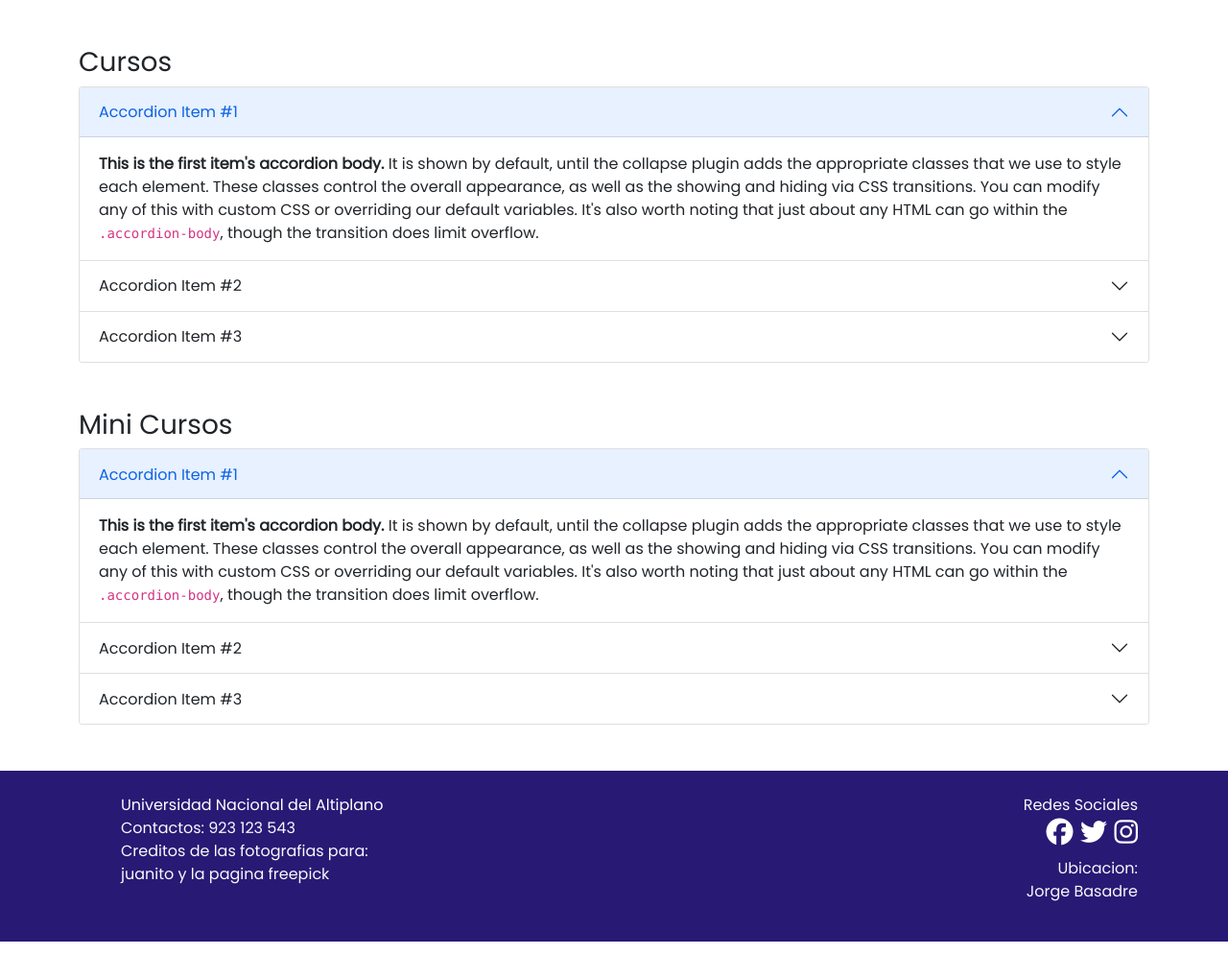
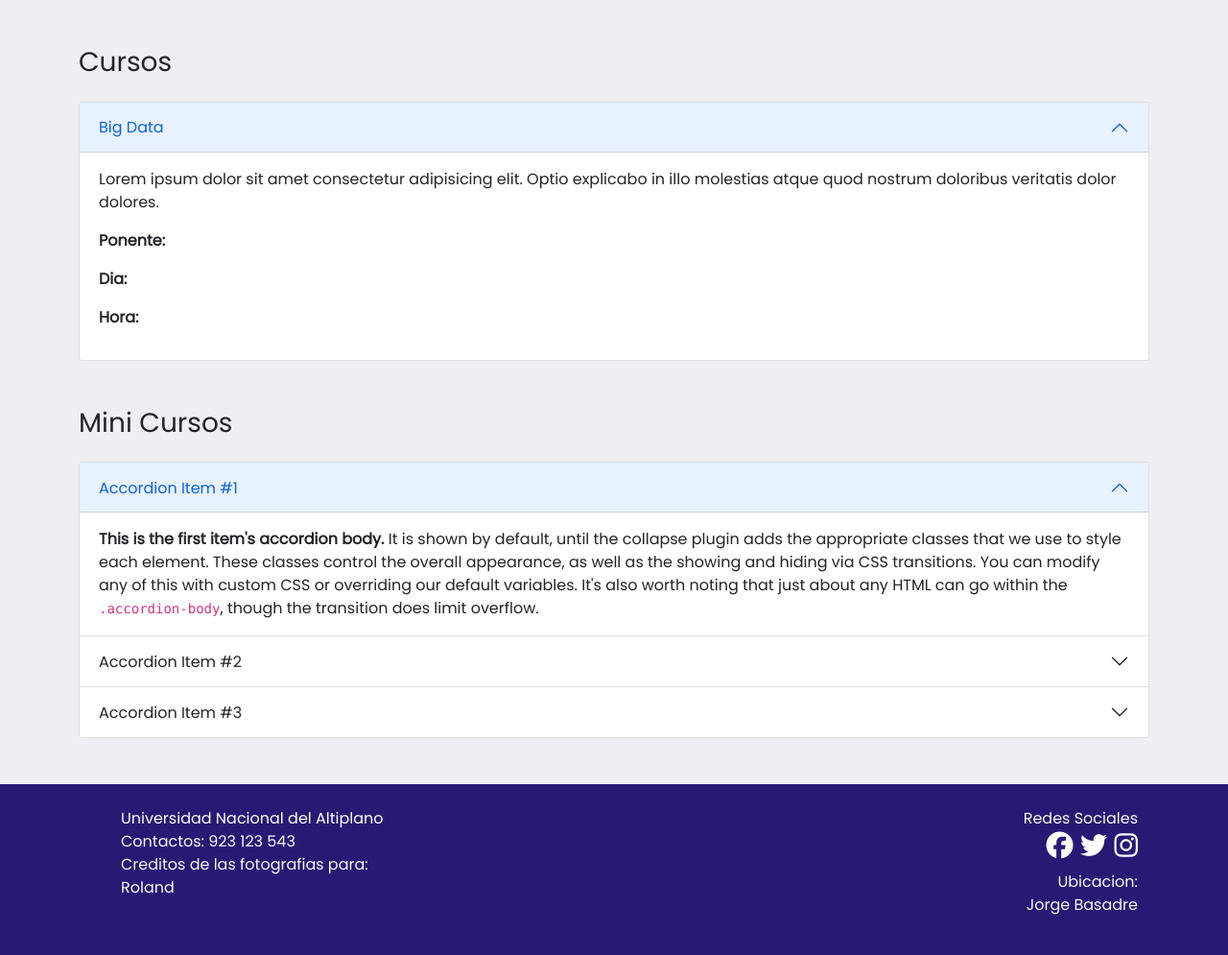
Before and after one commit to NachiParra/finesi-coneest, a Django app: page /cursos/ in a window 1280 px wide. Shown: the part 56-1051 px from the top of the page at 96% size. Run offline with Django 4.2, Linux system fonts and the light colour scheme; some libraries are stand-ins or nearby versions.

Commit message:
second commit

```diff
--- a/congreso/static/css/app.css
+++ b/congreso/static/css/app.css
@@ -1,3 +1,30 @@
 *{
     font-family: 'Poppins', sans-serif;
 }
+
+.navbar {
+    background: #281975;
+}
+
+
+.section-curso{
+    background: #eeeff3;
+}
+
+
+
+
+
+.custom-footer{
+
+    background: #281975;
+}
+
+.custom-footer ul li {
+    list-style: none;
+}
+
+.custom-footer ul li a {
+    color: white;
+    text-decoration: none;
+}
--- a/congreso/templates/coneest/app.html
+++ b/congreso/templates/coneest/app.html
@@ -20,21 +20,11 @@
     <link rel="preconnect" href="https://fonts.googleapis.com">
     <link rel="preconnect" href="https://fonts.gstatic.com" crossorigin>
     <link href="https://fonts.googleapis.com/css2?family=Poppins&display=swap" rel="stylesheet">
+    <script src="https://kit.fontawesome.com/71bc0b313b.js" crossorigin="anonymous"></script>
     <link rel="stylesheet" href="{% static 'css/app.css' %}">
-    <script src="https://kit.fontawesome.com/71bc0b313b.js" crossorigin="anonymous"></script>
 </head>
 
 <body>
-
-    <style>
-        .navbar {
-            background: #281975;
-        }
-
-        .custom-footer {
-            background: #281975;
-        }
-    </style>
 
     <!-- nav bar -->
     <nav class="navbar navbar-expand-lg navbar-dark">
@@ -72,18 +62,7 @@
 
     {% endblock %}
 
-
-    <style>
-        .custom-footer ul li{
-            list-style: none;
-        }
-        .custom-footer ul li a{
-            color: white;
-            text-decoration: none;
-        }
-    </style>
-
-
+    <!-- footer -->
 
     <section class="custom-footer">
         <div class="container p-4">
@@ -93,7 +72,7 @@
                         <li><a href="">Universidad Nacional del Altiplano</a></li>
                         <li>Contactos: 923 123 543</li>
                         <li>Creditos de las fotografias para:</li>
-                        <li>juanito y la pagina freepick</li>
+                        <li>Roland</li>
                 </div>
                 <div class="col-md-6 text-light text-end">
                     <ul>
--- a/congreso/templates/coneest/cursos/cursos.html
+++ b/congreso/templates/coneest/cursos/cursos.html
@@ -2,86 +2,91 @@
 
 {% block content %}
 
-<section>
+<section class="section-curso">
   <div class="p-4"></div>
   <div class="container">
     <p class="h3">Cursos</p>
+    <div class="p-2"></div>
     <div class="accordion" id="accordionExample">
       <div class="accordion-item">
         <h2 class="accordion-header" id="headingOne">
-                <button class="accordion-button" type="button" data-bs-toggle="collapse" data-bs-target="#collapseOne" aria-expanded="true" aria-controls="collapseOne">
+          <button class="accordion-button" type="button" data-bs-toggle="collapse" data-bs-target="#collapseOne"
+            aria-expanded="true" aria-controls="collapseOne">
+            Big Data
+          </button>
+        </h2>
+        <div id="collapseOne" class="accordion-collapse collapse show" aria-labelledby="headingOne"
+          data-bs-parent="#accordionExample">
+          <div class="accordion-body">
+            <p>Lorem ipsum dolor sit amet consectetur adipisicing elit. Optio explicabo in illo molestias atque quod nostrum doloribus veritatis dolor dolores.</p>
+            <p><strong>Ponente: </strong></p>
+            <p><strong>Dia: </strong></p>
+            <p><strong>Hora: </strong></p>
+          </div>
+        </div>
+      </div>
+    </div>
+  </div>
+
+
+
+
+  <div class="p-4"></div>
+  <div class="container">
+    <p class="h3">Mini Cursos</p>
+    <div class="p-2"></div>
+    <div class="accordion" id="accordionExample">
+      <div class="accordion-item">
+        <h2 class="accordion-header" id="headingOne">
+          <button class="accordion-button" type="button" data-bs-toggle="collapse" data-bs-target="#collapseOne1"
+            aria-expanded="true" aria-controls="collapseOne1">
             Accordion Item #1
           </button>
         </h2>
-              <div id="collapseOne" class="accordion-collapse collapse show" aria-labelledby="headingOne" data-bs-parent="#accordionExample">
+        <div id="collapseOne1" class="accordion-collapse collapse show" aria-labelledby="headingOne"
+          data-bs-parent="#accordionExample">
           <div class="accordion-body">
-                  <strong>This is the first item's accordion body.</strong> It is shown by default, until the collapse plugin adds the appropriate classes that we use to style each element. These classes control the overall appearance, as well as the showing and hiding via CSS transitions. You can modify any of this with custom CSS or overriding our default variables. It's also worth noting that just about any HTML can go within the <code>.accordion-body</code>, though the transition does limit overflow.
+            <strong>This is the first item's accordion body.</strong> It is shown by default, until the collapse plugin
+            adds the appropriate classes that we use to style each element. These classes control the overall
+            appearance, as well as the showing and hiding via CSS transitions. You can modify any of this with custom
+            CSS or overriding our default variables. It's also worth noting that just about any HTML can go within the
+            <code>.accordion-body</code>, though the transition does limit overflow.
           </div>
         </div>
       </div>
       <div class="accordion-item">
         <h2 class="accordion-header" id="headingTwo">
-                <button class="accordion-button collapsed" type="button" data-bs-toggle="collapse" data-bs-target="#collapseTwo" aria-expanded="false" aria-controls="collapseTwo">
+          <button class="accordion-button collapsed" type="button" data-bs-toggle="collapse"
+            data-bs-target="#collapseTwo" aria-expanded="false" aria-controls="collapseTwo">
             Accordion Item #2
           </button>
         </h2>
-              <div id="collapseTwo" class="accordion-collapse collapse" aria-labelledby="headingTwo" data-bs-parent="#accordionExample">
+        <div id="collapseTwo" class="accordion-collapse collapse" aria-labelledby="headingTwo"
+          data-bs-parent="#accordionExample">
           <div class="accordion-body">
-                  <strong>This is the second item's accordion body.</strong> It is hidden by default, until the collapse plugin adds the appropriate classes that we use to style each element. These classes control the overall appearance, as well as the showing and hiding via CSS transitions. You can modify any of this with custom CSS or overriding our default variables. It's also worth noting that just about any HTML can go within the <code>.accordion-body</code>, though the transition does limit overflow.
+            <strong>This is the second item's accordion body.</strong> It is hidden by default, until the collapse
+            plugin adds the appropriate classes that we use to style each element. These classes control the overall
+            appearance, as well as the showing and hiding via CSS transitions. You can modify any of this with custom
+            CSS or overriding our default variables. It's also worth noting that just about any HTML can go within the
+            <code>.accordion-body</code>, though the transition does limit overflow.
           </div>
         </div>
       </div>
       <div class="accordion-item">
         <h2 class="accordion-header" id="headingThree">
-                <button class="accordion-button collapsed" type="button" data-bs-toggle="collapse" data-bs-target="#collapseThree" aria-expanded="false" aria-controls="collapseThree">
+          <button class="accordion-button collapsed" type="button" data-bs-toggle="collapse"
+            data-bs-target="#collapseThree" aria-expanded="false" aria-controls="collapseThree">
             Accordion Item #3
           </button>
         </h2>
-              <div id="collapseThree" class="accordion-collapse collapse" aria-labelledby="headingThree" data-bs-parent="#accordionExample">
+        <div id="collapseThree" class="accordion-collapse collapse" aria-labelledby="headingThree"
+          data-bs-parent="#accordionExample">
           <div class="accordion-body">
-                  <strong>This is the third item's accordion body.</strong> It is hidden by default, until the collapse plugin adds the appropriate classes that we use to style each element. These classes control the overall appearance, as well as the showing and hiding via CSS transitions. You can modify any of this with custom CSS or overriding our default variables. It's also worth noting that just about any HTML can go within the <code>.accordion-body</code>, though the transition does limit overflow.
-                </div>
-              </div>
-            </div>
-          </div>
-    </div>
-    <div class="p-4"></div>
-    <div class="container">
-        <p class="h3">Mini Cursos</p>
-        <div class="accordion" id="accordionExample">
-            <div class="accordion-item">
-              <h2 class="accordion-header" id="headingOne">
-                <button class="accordion-button" type="button" data-bs-toggle="collapse" data-bs-target="#collapseOne" aria-expanded="true" aria-controls="collapseOne">
-                  Accordion Item #1
-                </button>
-              </h2>
-              <div id="collapseOne" class="accordion-collapse collapse show" aria-labelledby="headingOne" data-bs-parent="#accordionExample">
-                <div class="accordion-body">
-                  <strong>This is the first item's accordion body.</strong> It is shown by default, until the collapse plugin adds the appropriate classes that we use to style each element. These classes control the overall appearance, as well as the showing and hiding via CSS transitions. You can modify any of this with custom CSS or overriding our default variables. It's also worth noting that just about any HTML can go within the <code>.accordion-body</code>, though the transition does limit overflow.
-                </div>
-              </div>
-            </div>
-            <div class="accordion-item">
-              <h2 class="accordion-header" id="headingTwo">
-                <button class="accordion-button collapsed" type="button" data-bs-toggle="collapse" data-bs-target="#collapseTwo" aria-expanded="false" aria-controls="collapseTwo">
-                  Accordion Item #2
-                </button>
-              </h2>
-              <div id="collapseTwo" class="accordion-collapse collapse" aria-labelledby="headingTwo" data-bs-parent="#accordionExample">
-                <div class="accordion-body">
-                  <strong>This is the second item's accordion body.</strong> It is hidden by default, until the collapse plugin adds the appropriate classes that we use to style each element. These classes control the overall appearance, as well as the showing and hiding via CSS transitions. You can modify any of this with custom CSS or overriding our default variables. It's also worth noting that just about any HTML can go within the <code>.accordion-body</code>, though the transition does limit overflow.
-                </div>
-              </div>
-            </div>
-            <div class="accordion-item">
-              <h2 class="accordion-header" id="headingThree">
-                <button class="accordion-button collapsed" type="button" data-bs-toggle="collapse" data-bs-target="#collapseThree" aria-expanded="false" aria-controls="collapseThree">
-                  Accordion Item #3
-                </button>
-              </h2>
-              <div id="collapseThree" class="accordion-collapse collapse" aria-labelledby="headingThree" data-bs-parent="#accordionExample">
-                <div class="accordion-body">
-                  <strong>This is the third item's accordion body.</strong> It is hidden by default, until the collapse plugin adds the appropriate classes that we use to style each element. These classes control the overall appearance, as well as the showing and hiding via CSS transitions. You can modify any of this with custom CSS or overriding our default variables. It's also worth noting that just about any HTML can go within the <code>.accordion-body</code>, though the transition does limit overflow.
+            <strong>This is the third item's accordion body.</strong> It is hidden by default, until the collapse plugin
+            adds the appropriate classes that we use to style each element. These classes control the overall
+            appearance, as well as the showing and hiding via CSS transitions. You can modify any of this with custom
+            CSS or overriding our default variables. It's also worth noting that just about any HTML can go within the
+            <code>.accordion-body</code>, though the transition does limit overflow.
           </div>
         </div>
       </div>
--- a/congreso/templates/coneest/presentacion.html
+++ b/congreso/templates/coneest/presentacion.html
@@ -16,7 +16,8 @@
 
 </section>
 
-<section>
+<section class="section-curso">
+	<div class="p-4"></div>
 	<div class="container">
 		<h1 class="text-primary">Cursos y Mini Cursos</h1>
 		<div class="row">
@@ -37,6 +38,7 @@
 
 <section>
 	<div class="container">
+		<div class="py-4"></div>
 		<h1 class="text-primary">Horarios y Actividades</h1>
 		<div class="row">
 			<div class="col-md-8">
```
Lines whose indentation alone changed are shown as unchanged.
